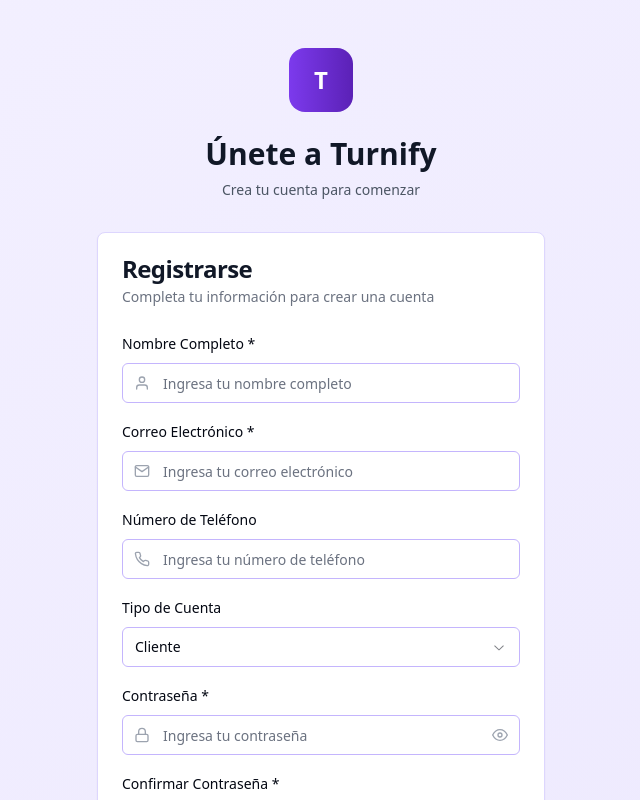
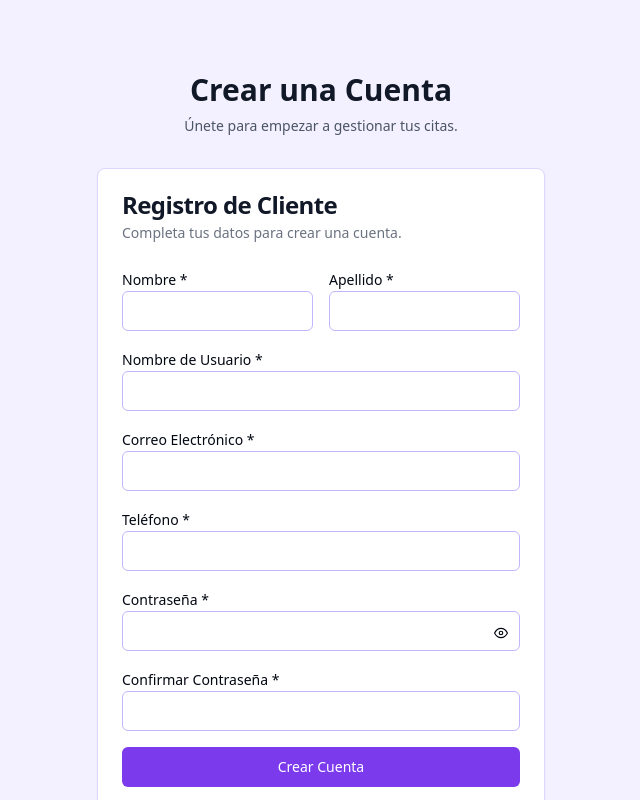
Before and after one commit to JuanBallesta/turnify_front, a React (Vite) app: page /register in a window 1280 px wide. Shown: the top 800 px of the page, without its empty margins (319-959 px from the left). Built offline with nearby package versions, Linux system fonts and the light colour scheme.

Commit message:
add user register

```diff
--- a/src/pages/Register.jsx
+++ b/src/pages/Register.jsx
@@ -1,5 +1,10 @@
+// src/pages/Register.jsx
+
 import React, { useState } from "react";
 import { Link, useNavigate } from "react-router-dom";
+import { useAuth } from "@/contexts/AuthContext";
+
+// UI Components
 import { Button } from "@/components/ui/button";
 import { Input } from "@/components/ui/input";
 import { Label } from "@/components/ui/label";
@@ -11,247 +16,232 @@
   CardTitle,
 } from "@/components/ui/card";
 import { Alert, AlertDescription } from "@/components/ui/alert";
+import { ActionButton } from "@/components/ui/action-button";
+
+// Icons
 import {
-  Select,
-  SelectContent,
-  SelectItem,
-  SelectTrigger,
-  SelectValue,
-} from "@/components/ui/select";
-import { useAuth } from "@/contexts/AuthContext";
-import {
+  FiUser,
+  FiMail,
+  FiPhone,
+  FiLock,
   FiEye,
   FiEyeOff,
-  FiMail,
-  FiLock,
-  FiUser,
-  FiPhone,
 } from "react-icons/fi";
 
 const Register = () => {
   const [formData, setFormData] = useState({
     name: "",
+    lastName: "",
+    userName: "",
+    phone: "",
     email: "",
-    phone: "",
     password: "",
     confirmPassword: "",
-    role: "client",
   });
+  const [errors, setErrors] = useState({});
   const [showPassword, setShowPassword] = useState(false);
-  const [showConfirmPassword, setShowConfirmPassword] = useState(false);
-  const [error, setError] = useState("");
-  const { register, isLoading } = useAuth();
+
+  const { registerClient, isLoading } = useAuth();
   const navigate = useNavigate();
 
-  const handleChange = (field, value) => {
-    setFormData((prev) => ({ ...prev, [field]: value }));
+  const handleChange = (e) => {
+    const { name, value } = e.target;
+    setFormData((prev) => ({ ...prev, [name]: value }));
+  };
+
+  const validateForm = () => {
+    const newErrors = {};
+    if (!formData.name) newErrors.name = "El nombre es requerido.";
+    if (!formData.lastName) newErrors.lastName = "El apellido es requerido.";
+    if (!formData.userName)
+      newErrors.userName = "El nombre de usuario es requerido.";
+    if (!formData.email) newErrors.email = "El email es requerido.";
+    else if (!/\S+@\S+\.\S+/.test(formData.email))
+      newErrors.email = "El formato del email es inválido.";
+    if (!formData.phone) newErrors.phone = "El teléfono es requerido.";
+    if (!formData.password) newErrors.password = "La contraseña es requerida.";
+    else if (formData.password.length < 8)
+      newErrors.password = "La contraseña debe tener al menos 8 caracteres.";
+    if (formData.password !== formData.confirmPassword)
+      newErrors.confirmPassword = "Las contraseñas no coinciden.";
+
+    setErrors(newErrors);
+    return Object.keys(newErrors).length === 0;
   };
 
   const handleSubmit = async (e) => {
     e.preventDefault();
-    setError("");
-
-    if (!formData.name || !formData.email || !formData.password) {
-      setError("Por favor completa todos los campos requeridos");
-      return;
-    }
-
-    if (formData.password !== formData.confirmPassword) {
-      setError("Las contraseñas no coinciden");
-      return;
-    }
-
-    if (formData.password.length < 6) {
-      setError("La contraseña debe tener al menos 6 caracteres");
-      return;
-    }
+    if (!validateForm()) return;
 
     try {
-      await register({
+      // Preparamos los datos que el backend espera
+      const userData = {
         name: formData.name,
+        lastName: formData.lastName,
+        userName: formData.userName,
+        phone: formData.phone,
         email: formData.email,
-        phone: formData.phone,
         password: formData.password,
-        role: formData.role,
-        businessId: formData.role !== "superuser" ? "business1" : undefined,
+      };
+
+      await registerClient(userData);
+      navigate("/dashboard"); // Redirigir al dashboard después del registro y auto-login
+    } catch (err) {
+      setErrors({
+        api: err.message || "Error en el registro. Inténtalo de nuevo.",
       });
-      navigate("/dashboard");
-    } catch (err) {
-      setError(err instanceof Error ? err.message : "Error en el registro");
     }
   };
 
   return (
-    <div className="min-h-screen bg-gradient-to-br from-violet-50 to-violet-100 flex items-center justify-center py-12 px-4 sm:px-6 lg:px-8">
+    <div className="min-h-screen bg-violet-50 flex items-center justify-center py-12 px-4">
       <div className="max-w-md w-full space-y-8">
         <div className="text-center">
-          <div className="flex justify-center">
-            <div className="w-16 h-16 bg-gradient-to-r from-violet-600 to-violet-800 rounded-2xl flex items-center justify-center">
-              <span className="text-white font-bold text-2xl">T</span>
-            </div>
-          </div>
           <h2 className="mt-6 text-3xl font-extrabold text-gray-900">
-            Únete a Turnify
+            Crear una Cuenta
           </h2>
           <p className="mt-2 text-sm text-gray-600">
-            Crea tu cuenta para comenzar
+            Únete para empezar a gestionar tus citas.
           </p>
         </div>
-
         <Card>
           <CardHeader>
-            <CardTitle>Registrarse</CardTitle>
+            <CardTitle>Registro de Cliente</CardTitle>
             <CardDescription>
-              Completa tu información para crear una cuenta
+              Completa tus datos para crear una cuenta.
             </CardDescription>
           </CardHeader>
           <CardContent>
             <form onSubmit={handleSubmit} className="space-y-4">
-              {error && (
+              {errors.api && (
                 <Alert variant="destructive">
-                  <AlertDescription>{error}</AlertDescription>
+                  <AlertDescription>{errors.api}</AlertDescription>
                 </Alert>
               )}
 
-              <div className="space-y-2">
-                <Label htmlFor="name">Nombre Completo *</Label>
-                <div className="relative">
-                  <FiUser className="absolute left-3 top-3 h-4 w-4 text-gray-400" />
+              <div className="grid grid-cols-2 gap-4">
+                <div>
+                  <Label htmlFor="name">Nombre *</Label>
                   <Input
                     id="name"
-                    type="text"
-                    placeholder="Ingresa tu nombre completo"
+                    name="name"
                     value={formData.name}
-                    onChange={(e) => handleChange("name", e.target.value)}
-                    className="pl-10"
-                    required
+                    onChange={handleChange}
                   />
+                  {errors.name && (
+                    <p className="text-red-500 text-xs mt-1">{errors.name}</p>
+                  )}
+                </div>
+                <div>
+                  <Label htmlFor="lastName">Apellido *</Label>
+                  <Input
+                    id="lastName"
+                    name="lastName"
+                    value={formData.lastName}
+                    onChange={handleChange}
+                  />
+                  {errors.lastName && (
+                    <p className="text-red-500 text-xs mt-1">
+                      {errors.lastName}
+                    </p>
+                  )}
                 </div>
               </div>
 
-              <div className="space-y-2">
+              <div>
+                <Label htmlFor="userName">Nombre de Usuario *</Label>
+                <Input
+                  id="userName"
+                  name="userName"
+                  value={formData.userName}
+                  onChange={handleChange}
+                />
+                {errors.userName && (
+                  <p className="text-red-500 text-xs mt-1">{errors.userName}</p>
+                )}
+              </div>
+              <div>
                 <Label htmlFor="email">Correo Electrónico *</Label>
-                <div className="relative">
-                  <FiMail className="absolute left-3 top-3 h-4 w-4 text-gray-400" />
                 <Input
                   id="email"
+                  name="email"
                   type="email"
-                    placeholder="Ingresa tu correo electrónico"
                   value={formData.email}
-                    onChange={(e) => handleChange("email", e.target.value)}
-                    className="pl-10"
-                    required
+                  onChange={handleChange}
                 />
+                {errors.email && (
+                  <p className="text-red-500 text-xs mt-1">{errors.email}</p>
+                )}
               </div>
+              <div>
+                <Label htmlFor="phone">Teléfono *</Label>
+                <Input
+                  id="phone"
+                  name="phone"
+                  type="tel"
+                  value={formData.phone}
+                  onChange={handleChange}
+                />
+                {errors.phone && (
+                  <p className="text-red-500 text-xs mt-1">{errors.phone}</p>
+                )}
               </div>
 
-              <div className="space-y-2">
-                <Label htmlFor="phone">Número de Teléfono</Label>
               <div className="relative">
-                  <FiPhone className="absolute left-3 top-3 h-4 w-4 text-gray-400" />
-                  <Input
-                    id="phone"
-                    type="tel"
-                    placeholder="Ingresa tu número de teléfono"
-                    value={formData.phone}
-                    onChange={(e) => handleChange("phone", e.target.value)}
-                    className="pl-10"
-                  />
-                </div>
-              </div>
-
-              <div className="space-y-2">
-                <Label htmlFor="role">Tipo de Cuenta</Label>
-                <Select
-                  value={formData.role}
-                  onValueChange={(value) => handleChange("role", value)}
-                >
-                  <SelectTrigger>
-                    <SelectValue placeholder="Selecciona tu tipo de cuenta" />
-                  </SelectTrigger>
-                  <SelectContent>
-                    <SelectItem value="client">Cliente</SelectItem>
-                    <SelectItem value="employee">Empleado</SelectItem>
-                  </SelectContent>
-                </Select>
-              </div>
-
-              <div className="space-y-2">
                 <Label htmlFor="password">Contraseña *</Label>
-                <div className="relative">
-                  <FiLock className="absolute left-3 top-3 h-4 w-4 text-gray-400" />
                 <Input
                   id="password"
+                  name="password"
                   type={showPassword ? "text" : "password"}
-                    placeholder="Ingresa tu contraseña"
                   value={formData.password}
-                    onChange={(e) => handleChange("password", e.target.value)}
-                    className="pl-10 pr-10"
-                    required
+                  onChange={handleChange}
                 />
                 <Button
                   type="button"
                   variant="ghost"
                   size="sm"
-                    className="absolute right-0 top-0 h-full px-3 py-2 hover:bg-transparent"
+                  className="absolute right-0 bottom-0 h-9"
                   onClick={() => setShowPassword(!showPassword)}
                 >
-                    {showPassword ? (
-                      <FiEyeOff className="h-4 w-4 text-gray-400" />
-                    ) : (
-                      <FiEye className="h-4 w-4 text-gray-400" />
+                  {showPassword ? <FiEyeOff /> : <FiEye />}
+                </Button>
+                {errors.password && (
+                  <p className="text-red-500 text-xs mt-1">{errors.password}</p>
                 )}
-                  </Button>
-                </div>
               </div>
 
-              <div className="space-y-2">
+              <div>
                 <Label htmlFor="confirmPassword">Confirmar Contraseña *</Label>
-                <div className="relative">
-                  <FiLock className="absolute left-3 top-3 h-4 w-4 text-gray-400" />
                 <Input
                   id="confirmPassword"
-                    type={showConfirmPassword ? "text" : "password"}
-                    placeholder="Confirma tu contraseña"
+                  name="confirmPassword"
+                  type="password"
                   value={formData.confirmPassword}
-                    onChange={(e) =>
-                      handleChange("confirmPassword", e.target.value)
-                    }
-                    className="pl-10 pr-10"
-                    required
+                  onChange={handleChange}
                 />
-                  <Button
-                    type="button"
-                    variant="ghost"
-                    size="sm"
-                    className="absolute right-0 top-0 h-full px-3 py-2 hover:bg-transparent"
-                    onClick={() => setShowConfirmPassword(!showConfirmPassword)}
-                  >
-                    {showConfirmPassword ? (
-                      <FiEyeOff className="h-4 w-4 text-gray-400" />
-                    ) : (
-                      <FiEye className="h-4 w-4 text-gray-400" />
+                {errors.confirmPassword && (
+                  <p className="text-red-500 text-xs mt-1">
+                    {errors.confirmPassword}
+                  </p>
                 )}
-                  </Button>
-                </div>
               </div>
 
-              <Button
+              <ActionButton
                 type="submit"
-                className="w-full bg-violet-600 hover:bg-violet-700"
-                disabled={isLoading}
+                className="w-full"
+                isLoading={isLoading}
+                loadingText="Creando cuenta..."
               >
-                {isLoading ? "Creando Cuenta..." : "Crear Cuenta"}
-              </Button>
+                Crear Cuenta
+              </ActionButton>
             </form>
-
-            <div className="mt-6 text-center text-sm text-gray-600">
-              ¿Ya tienes una cuenta?{" "}
+            <div className="mt-6 text-center text-sm">
+              ¿Ya tienes cuenta?{" "}
               <Link
                 to="/login"
-                className="text-violet-600 hover:text-violet-700 font-medium"
+                className="font-medium text-violet-600 hover:text-violet-500"
               >
-                Iniciar sesión
+                Inicia sesión
               </Link>
             </div>
           </CardContent>
```
Also changed, not shown: src/contexts/AuthContext.jsx (+36 -7 lines). Lines whose indentation alone changed are shown as unchanged.
